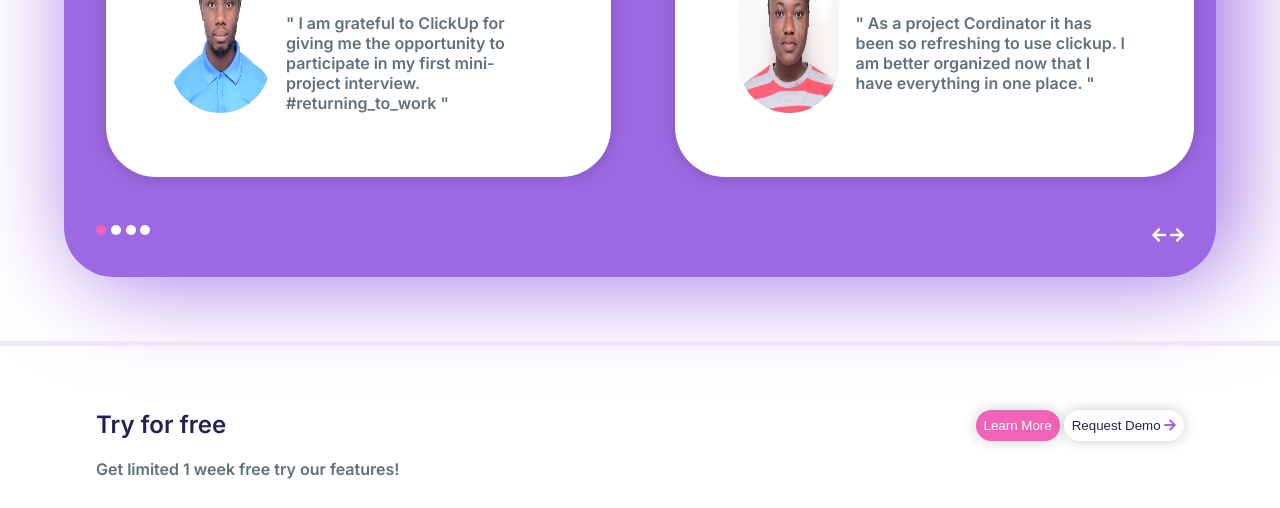
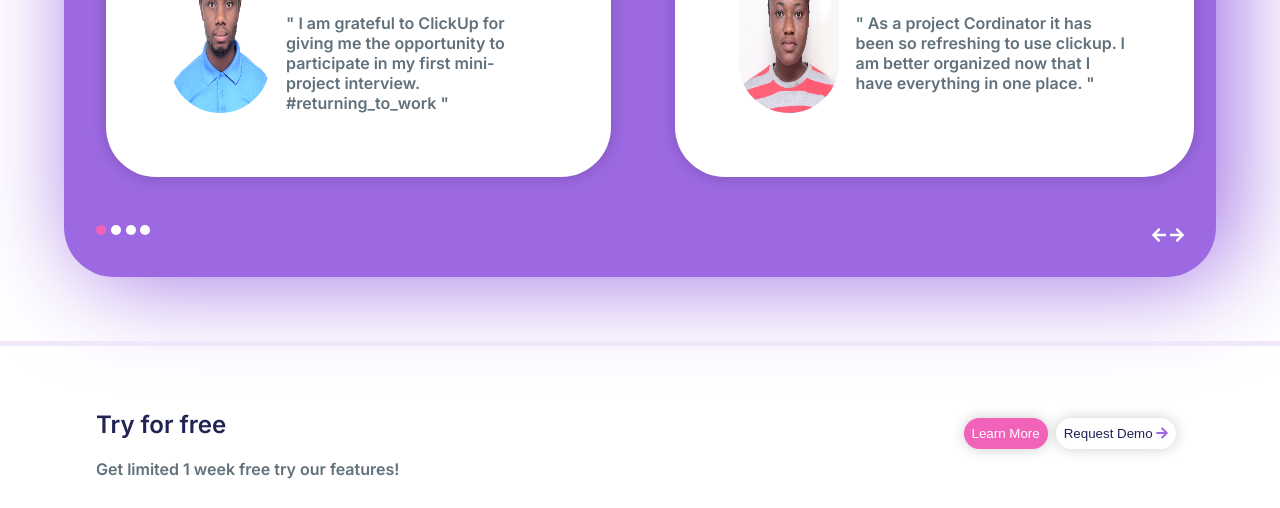
Before and after one commit to randyelorm/randys_ClickUp_MiniProject, a plain HTML site: page index.html in a window 1280 px wide. Shown: the part 2138-2646 px from the top of the page. Drawn offline with Linux system fonts and the light colour scheme.

Commit message:
complete work #returning to work

```diff
--- a/index.html
+++ b/index.html
@@ -270,7 +270,7 @@
             <p class = "footer-top-info">Get limited 1 week free try our features!</p>
         </span>
 
-        <span>
+        <span class = "footer-tops-buttons-span">
             <a href="">  <button class = "footer-top-buttons">Learn More</button> </a>
             <a href="">
                  <button class = "footer-top-buttons request">Request Demo
--- a/styless.css
+++ b/styless.css
@@ -204,12 +204,11 @@ nav {
 
 
 
-
-
  /* features */
 
 .features-section {
      margin-top:2rem;
+
 }
 
 
@@ -320,6 +319,7 @@ nav {
     padding:2rem;
     border-radius: 50px;
     box-shadow: 15px 0px 100px 0px var(--testimonials-bg-color);
+    margin: 1rem;
 }
 
 .testimonials-heading {
@@ -456,6 +456,12 @@ footer {
     color:var(--text-color)
 }
 
+.footer-tops-buttons-span {
+    display:flex;
+    gap: 0.5rem;
+    margin: 0.5rem;
+}
+
 .footer-top-buttons {
     padding: 0.5rem;
     border:none;
@@ -463,6 +469,7 @@ footer {
     background-color: var(--pink-color);
     border-radius: 50px;
     box-shadow: 0 0 1em rgba(0,0,0,0.2);
+
 }
 
 .request {
@@ -479,6 +486,7 @@ footer {
     display:flex;
     flex-direction: column;
     gap: 2rem;
+
 }
 
 .footer-logo {
```
